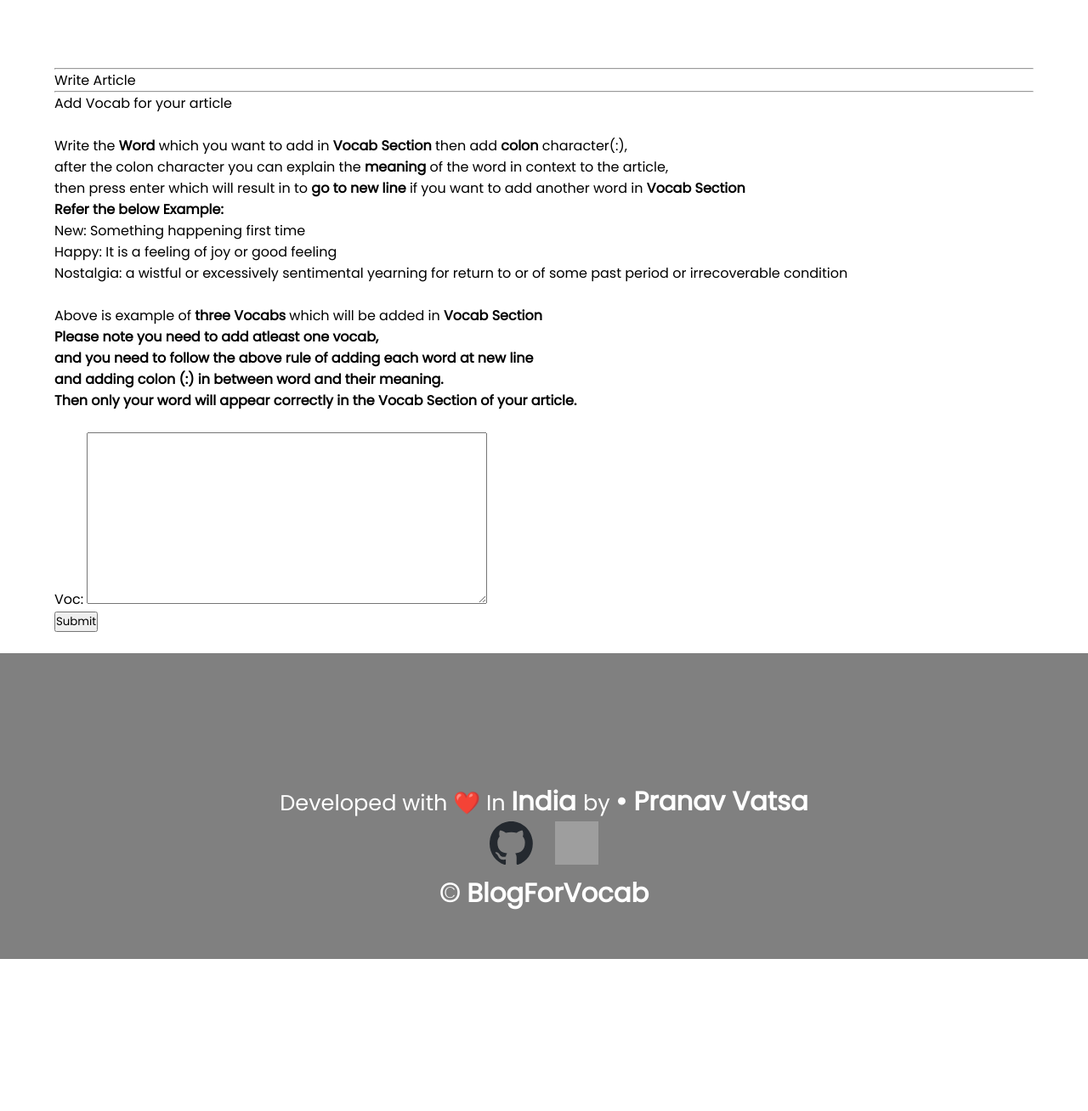
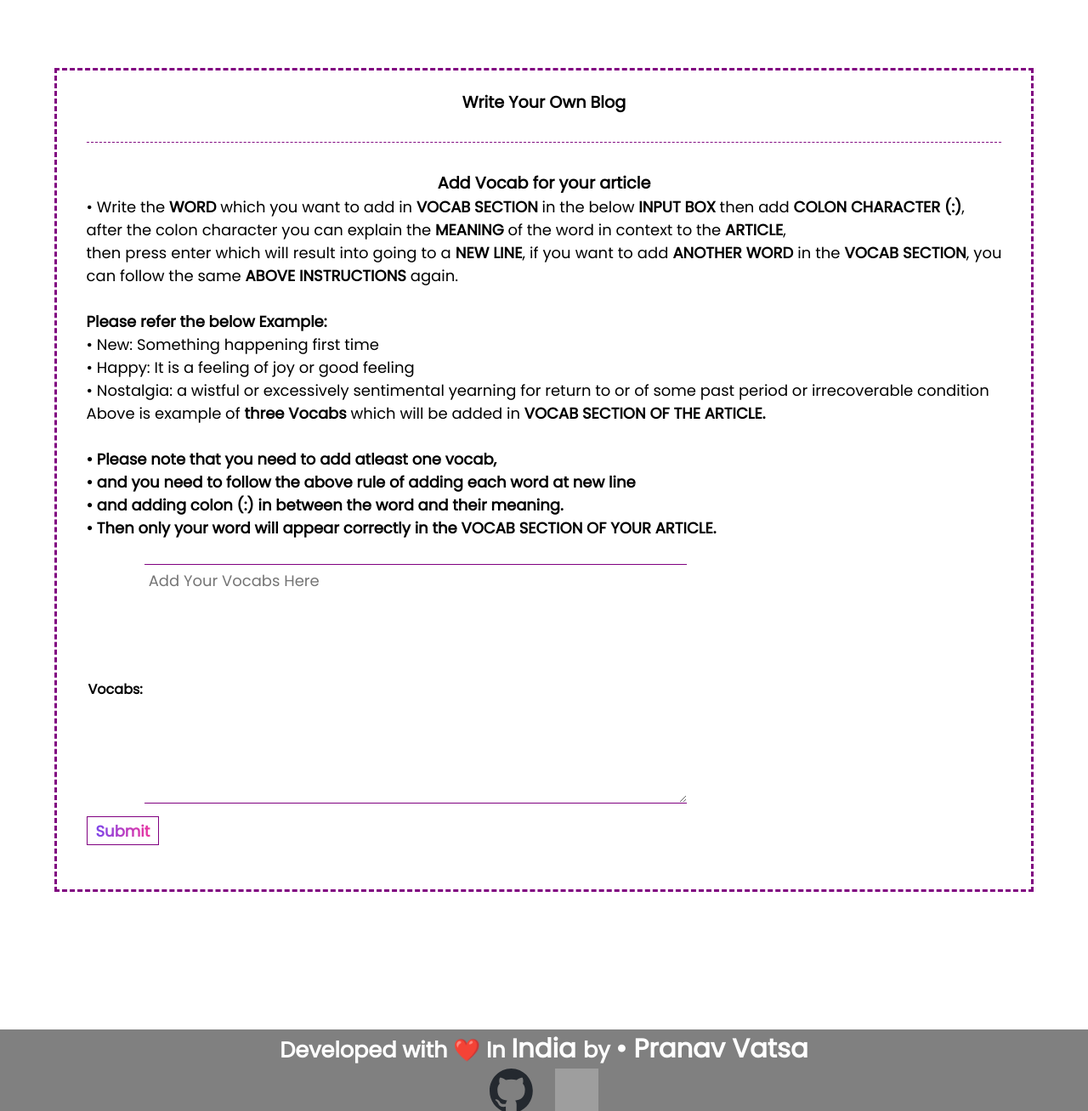
Before and after one commit to HumanHiHuBe/blog, a Django app: page /writeblog/ in a window 1280 px wide. Shown: the part 29-1337 px from the top of the page at 85% size. Before the commit the page ends 1158 px from the top, so only its background shows below. Run offline with Django 4.2, Linux system fonts and the light colour scheme; the visitor is signed in with stand-in values (Sample User, id 1); lists and menus that the app fills with data are empty; parts of the project's set-up code (start-up, migrations or seed data) failed here and were passed over; some libraries are stand-ins or nearby versions; grey boxes are pictures that could not be loaded.

Commit message:
Commiting after decorating all pages.

```diff
--- a/blogapp/forms.py
+++ b/blogapp/forms.py
@@ -7,11 +7,25 @@ class ArticleForm(ModelForm):
     class Meta:
         model = Article
         fields = ['category', 'title', 'short_description', 'content']
+        labels = {
+            'category' : "Select Category",
+            'content' : 'Blog Content'
+        }
+        widgets = {
+            'title': forms.TextInput(attrs={'placeholder': 'Add Title'}),
+            'short_description': forms.TextInput(attrs={'placeholder': 'Short Description'}),
+        }
 
 class VocabForm(ModelForm):
     class Meta:
         model = Vocab
         fields = ['voc']
+        labels = {
+            'voc' : "Vocabs"
+        }
+        widgets = {
+            'voc': forms.Textarea(attrs={'placeholder': 'Add Your Vocabs Here'}),
+        }
 
 class CommentForm(ModelForm):
     class Meta:
--- a/blogapp/models.py
+++ b/blogapp/models.py
@@ -14,7 +14,7 @@ class CategoryClass(models.Model):
 
 class Article(models.Model):
     category = models.ForeignKey(CategoryClass, on_delete = models.CASCADE, default = True)
-    title = models.CharField(max_length = 200)
+    title = models.CharField(max_length = 200, unique=True)
     short_description = models.CharField(max_length = 1000)
     content = RichTextField()
     time_modified = models.DateTimeField(auto_now = True)
--- a/blogapp/static/blogapp/home.css
+++ b/blogapp/static/blogapp/home.css
@@ -609,3 +609,97 @@
     font-weight: bold;
     font-size: large;
 }
+
+.wrBlog{
+    border: 3px dashed purple;
+    padding: 2% 3% 2% 3%;
+    margin-bottom: 10px;
+    text-align: justify;
+    display: flex;
+    flex: auto;
+    flex-direction: column;
+}
+
+.wTdiv{
+    text-align: center;
+    font-size: larger;
+    font-weight: bolder;
+}
+
+.wrBlog input{
+    border: none;
+    border-bottom: 1px solid purple;
+    padding: 5px;
+    color: purple;
+    font-size: large;
+    margin-bottom: 1%;
+}
+
+.wrBlog input:focus{
+    outline: none;
+}
+
+.wrBlog button{
+    border: 1px solid purple;
+    width: max-content;
+    padding-top: 2.5px;
+    padding-bottom: 2.5px;
+    padding-left: 10px;
+    padding-right: 10px;
+    font-size: large;
+    font-weight: bold;
+    background: linear-gradient(93.51deg, rgb(124, 71, 235) 10.94%, rgb(233, 53, 161) 86.95%);
+    -webkit-background-clip: text;
+    background-clip: text;
+    -webkit-text-fill-color: transparent;
+    cursor: pointer;
+}
+
+.wrBlog button:hover{
+    box-shadow: 0 5px 15px rgba(130, 39, 122, 0.4);
+}
+
+.wrBlog textarea{
+    border: none;
+    border-bottom: 1px solid purple;
+    border-top: 1px solid purple;
+    padding: 5px;
+    color: purple;
+    font-size: large;
+    margin-bottom: 1%;
+}
+
+.wrBlog textarea:focus{
+    outline: none;
+}
+
+.wrBlog select{
+    border: none;
+    /* border-bottom: 1px solid purple; */
+    padding: 5px;
+    color: purple;
+    font-size: large;
+    margin-bottom: 1%;
+    text-align: justify;
+}
+
+.wrBlog select:focus{
+    outline: none;
+}
+
+.wBlog{
+    border-bottom: 1px dashed purple;
+    margin-bottom: 3%;
+    padding-bottom: 3% ;
+}
+
+@media screen and (max-width : 500px) {
+    .wrBlog{
+        overflow: scroll;
+    }
+}
+
+.instructionWrBlog{
+    text-align: justify;
+    font-size: large;
+}
--- a/blogapp/templates/blogapp/writeblog.html
+++ b/blogapp/templates/blogapp/writeblog.html
@@ -2,49 +2,48 @@
 {% load static %}
 {% block title %} BlogForVocab {% endblock %}
 
-{% block writeblogurl %}
-<a role="link" aria-disabled="true"> Write Blog</a>
-{% endblock %}
-
-
 {% block content %}
-
+<div class="wrBlog">
     <form action="" method="POST">
+        <div class="wBlog">
             {% csrf_token %}
-<hr>
-
-<span style="text-align: center;">Write Article</span> <br>
-
+            <div class="wTdiv">Write Your Own Blog</div>
             {{ form1.media }}
-    {{ form1.as_p }}
-
-    <hr>
-
-<span style="text-align: center;">Add Vocab for your article </span> <br> <br>
-
-    Write the <strong> Word </strong> which you want to add in <strong> Vocab Section </strong> then add <strong> colon </strong> character(:), <br>
-    after the colon character you can explain the <strong> meaning </strong> of the word in context to the article, <br>
-    then press enter which will result in to <strong> go to new line </strong> if you want to add another word in <strong> Vocab Section </strong> <br>
-    <strong> Refer the below Example: </strong><br>
-    <blockquote> New: Something happening first time <br>
-    Happy: It is a feeling of joy or good feeling <br>
-    Nostalgia: a wistful or excessively sentimental yearning for return to or of some past period or irrecoverable condition </blockquote> <br>
-    Above is example of <strong> three Vocabs </strong> which will be added in <strong> Vocab Section </strong> <br>
-    <h4><strong>Please note you need to add atleast one vocab, <br>
-    and you need to follow the above rule of adding each word at new line <br>
-    and adding colon (:) in between word and their meaning. <br>
-    Then only your word will appear correctly in the <strong>Vocab Section</strong></strong> of your article.</h4> <br>
-
-    {{ form2.as_p }}
-    <input type="submit" value="Submit"><br>
-    {{ msg }} <br>
-
+            <table>
+                {{ form1.as_table }}
+            </table>
+        </div>
+        <div class="wVocab">
+            <div class="wTdiv">Add Vocab for your article</div>
+            <div class="instructionWrBlog">
+                &#x2022; Write the <strong>WORD</strong> which you want to add in <strong>VOCAB SECTION</strong> in the below <strong>INPUT BOX</strong> then add <strong>COLON CHARACTER (:)</strong>, <br>
+                after the colon character you can explain the <strong>MEANING</strong> of the word in context to the <strong>ARTICLE</strong>,<br>
+                then press enter which will result into going to a <strong>NEW LINE</strong>, if you want to add <strong>ANOTHER WORD</strong> in the <strong>VOCAB SECTION</strong>, you can follow the same <strong>ABOVE INSTRUCTIONS</strong> again. <br>
+                <br>
+                <strong> Please refer the below Example: </strong><br>
+                &#x2022; New: Something happening first time <br>
+                &#x2022; Happy: It is a feeling of joy or good feeling <br>
+                &#x2022; Nostalgia: a wistful or excessively sentimental yearning for return to or of some past period or irrecoverable condition </blockquote> <br>
+                Above is example of <strong> three Vocabs </strong> which will be added in <strong>VOCAB SECTION OF THE ARTICLE.</strong> <br>
+                <br>
+                <h4><strong>&#x2022; Please note that you need to add atleast one vocab, <br>
+                &#x2022; and you need to follow the above rule of adding each word at new line <br>
+                &#x2022; and adding colon (:) in between the word and their meaning. <br>
+                &#x2022; Then only your word will appear correctly in the <strong>VOCAB SECTION OF YOUR ARTICLE.</strong></h4><br>
+            </div>
+            <table>
+                {{ form2.as_table }}
+            </table>
+            <button type="submit">Submit</button><br>
+            <span style="color: purple; font-size: larger; font-weight: bolder;">{{ msg }}</span> <br>
+        </div>
     </form>
 
     {% if model1 %}
     <form action="{% url 'detailedblog' model1.id %}" method="POST">
         {% csrf_token %}
-    <button type="submit" style="background-color: white; border: 0px; color: blue; text-decoration: underline;">See Your just written Blog</button>
+        <button type="submit">See Your just written Blog</button>
     </form>
     {% endif %}
+</div>
 {% endblock %}
--- a/blogapp/views.py
+++ b/blogapp/views.py
@@ -159,7 +159,6 @@ def writeblog(request):
         form1 = ArticleForm(request.POST)
         if form1.is_valid():
             model1 = form1.save(commit= False)
-            # model1.save()
             form2 = VocabForm(request.POST)
             if form2.is_valid():
                 model2 = form2.save(commit=False)
@@ -179,7 +178,7 @@ def writeblog(request):
                 return render(request, 'blogapp/writeblog.html', {'form1': ArticleForm(), 'form2':VocabForm(), 'msg': 'Field Error, Please correct and resubmit.'})
         else:
             return render(request, 'blogapp/writeblog.html', {'form1': ArticleForm(), 'form2':VocabForm(), 'msg': 'Field Error, Please correct and resubmit.'})
-        return render(request, 'blogapp/writeblog.html', {'form1': ArticleForm(), 'form2':VocabForm(), 'msg': 'Saved Sucessfully', 'model1': model1})
+        return render(request, 'blogapp/writeblog.html', {'form1': ArticleForm(), 'form2':VocabForm(), 'msg': 'Saved Sucessfully.', 'model1':model1})
     else:
         return render(request, 'blogapp/writeblog.html', {'form1': ArticleForm(), 'form2':VocabForm(), 'msg':''})
 
@@ -204,22 +203,8 @@ def comment(request):
             for i in coment_list:
                 final_list.append([i, Reply.objects.filter(original_comment = i)])
             return redirect('detailedblog', blog_id = d.id)
-            # return render(request, 'blogapp/detailedblog.html', {'com_form':com_form, 'rep_form':rep_form, 'article':d, 'words': w, 'likedUserList':likedUserList, 'final_list':final_list})
         else:
             return redirect('detailedblog', blog_id = d.id)
-
-            # com_form = CommentForm()
-            # rep_form = ReplyForm()
-            # likedUserList = d.liked_user.all()
-            # d1 = Vocab.objects.get(article_title = d)
-            # s = str(d1.voc)
-            # w = function_to_render_correct_word_meaning(s)
-            # w = w[0]
-            # coment_list = Comment.objects.filter(article_tit = d)
-            # final_list = []
-            # for i in coment_list:
-            #     final_list.append([i, Reply.objects.filter(original_comment = i)])
-            # return render(request, 'blogapp/detailedblog.html', {'com_form':com_form, 'rep_form':rep_form, 'article':d, 'words': w, 'likedUserList':likedUserList, 'final_list':final_list, 'msg':'Please Correct The Input And Re-Submit'})
     else:
         return HttpResponse("<h1>Forbidden</h1>")
 
@@ -248,20 +233,7 @@ def reply(request):
             for i in coment_list:
                 final_list.append([i, Reply.objects.filter(original_comment = i)])
             return redirect('detailedblog', blog_id = d.id)
-            # return render(request, 'blogapp/detailedblog.html', {'com_form':com_form, 'rep_form':rep_form, 'article':d, 'words': w, 'likedUserList':likedUserList, 'final_list':final_list})
         else:
             return redirect('detailedblog', blog_id = d.id)
-            # com_form = CommentForm()
-            # rep_form = ReplyForm()
-            # likedUserList = d.liked_user.all()
-            # d1 = Vocab.objects.get(article_title = d)
-            # s = str(d1.voc)
-            # w = function_to_render_correct_word_meaning(s)
-            # w = w[0]
-            # coment_list = Comment.objects.filter(article_tit = d)
-            # final_list = []
-            # for i in coment_list:
-            #     final_list.append([i, Reply.objects.filter(original_comment = i)])
-            # return render(request, 'blogapp/detailedblog.html', {'com_form':com_form, 'rep_form':rep_form, 'article':d, 'words': w, 'likedUserList':likedUserList, 'final_list':final_list, 'msg':'Please Correct The Input And Re-Submit'})
     else:
         return HttpResponse("<h1>Forbidden</h1>")
```
Lines whose indentation alone changed are shown as unchanged.
